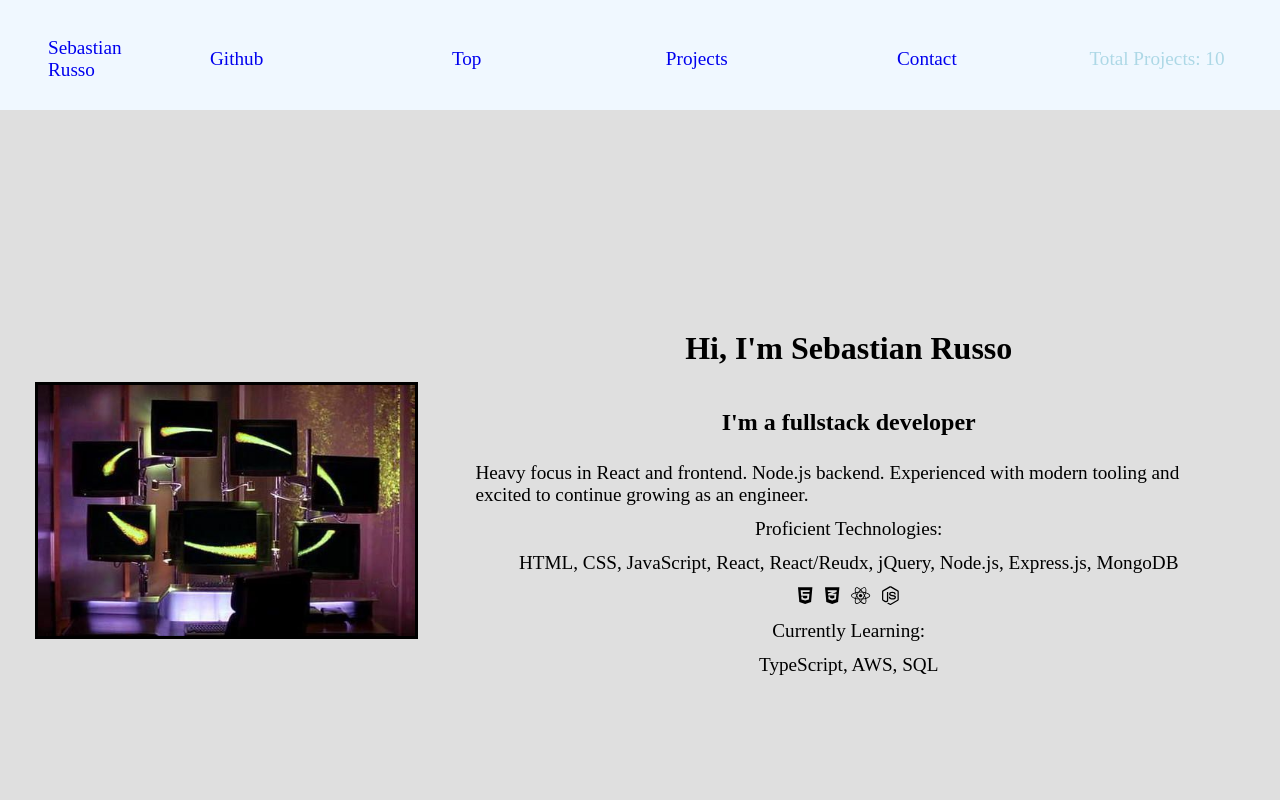
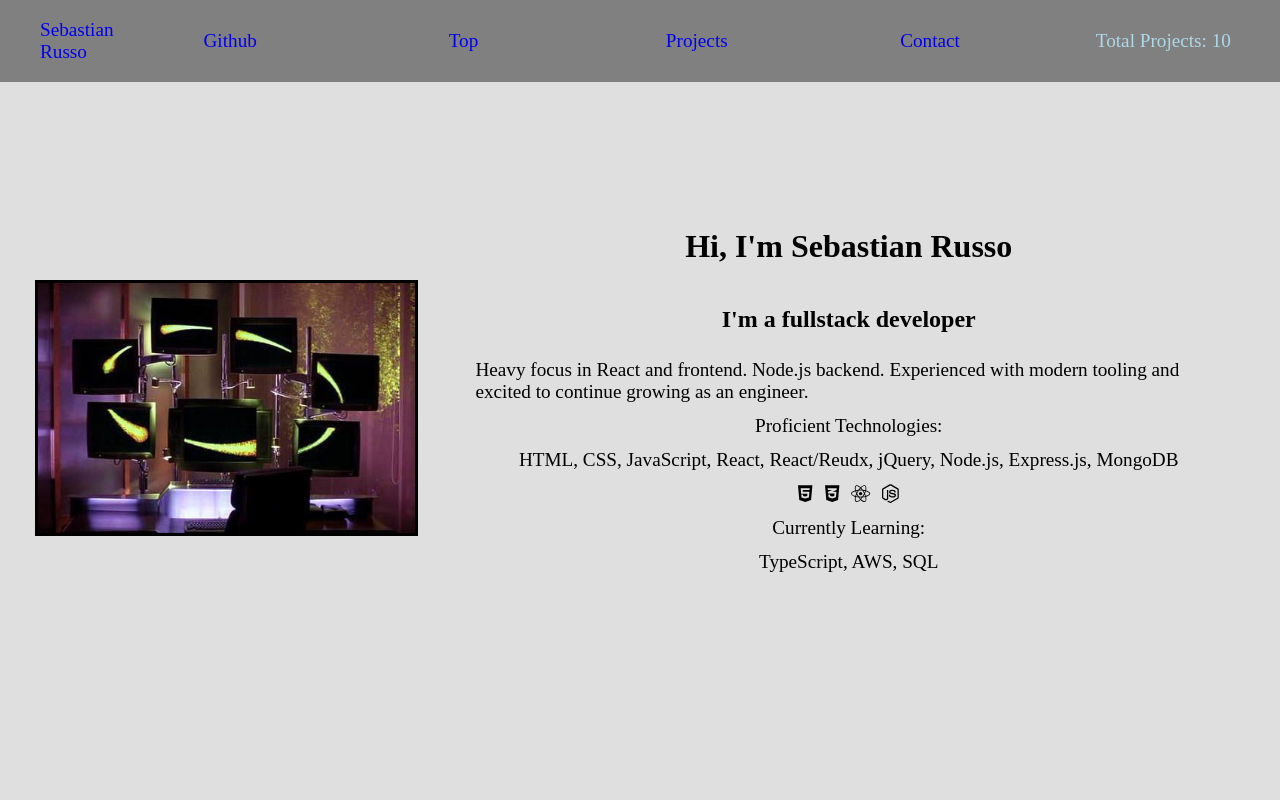
Before and after one commit to Sebastian-Russo/sebastian-russo-portfolio, a React (Create React App) app: page / in a window 1280 px wide. Shown: the top 800 px of the page. Built offline with nearby package versions, Linux system fonts and the light colour scheme.

Commit message:
fixed navbar fixed position

```diff
--- a/src/components/about.js
+++ b/src/components/about.js
@@ -4,7 +4,7 @@ import '../styling/about.css';
 
 export const About = () => {
   return (
-    <div className="about">
+    <div className="about" id="top">
       <div className="img-wrapper"><img src={image} alt="computers"/></div>
       <div className="about-wrapper">
           <h1>Hi, I'm Sebastian Russo</h1>
--- a/src/components/navbar.js
+++ b/src/components/navbar.js
@@ -7,7 +7,7 @@ import '../styling/navbar.css';
 export const NavBar = () => {
 
   return (
-    <nav className="navbar-wrapper" id="top">
+    <nav className="navbar-wrapper">
         <input type="checkbox" id="check" />
         <label htmlFor="check" className="hamburger-button"><i className="fas fa-bars"></i></label>
       <ul className="navbar-ul">
--- a/src/styling/navbar.css
+++ b/src/styling/navbar.css
@@ -3,16 +3,18 @@
   justify-content: space-between;
   align-items: center;
   width: 100%;
-  margin-top: 10px;
-  margin-bottom: 10px;
   font-size: 1.2em;
   color: lightblue;
+  position: fixed;
+  top: 0;
+  background-color: grey;
 }
 
 .navbar-wrapper > div > a {
   text-decoration: none;
   color: lightblue;
 }
+
 .navbar-wrapper > div > a:hover,
 .navbar-wrapper > div > a:active {
   color: white;
```
